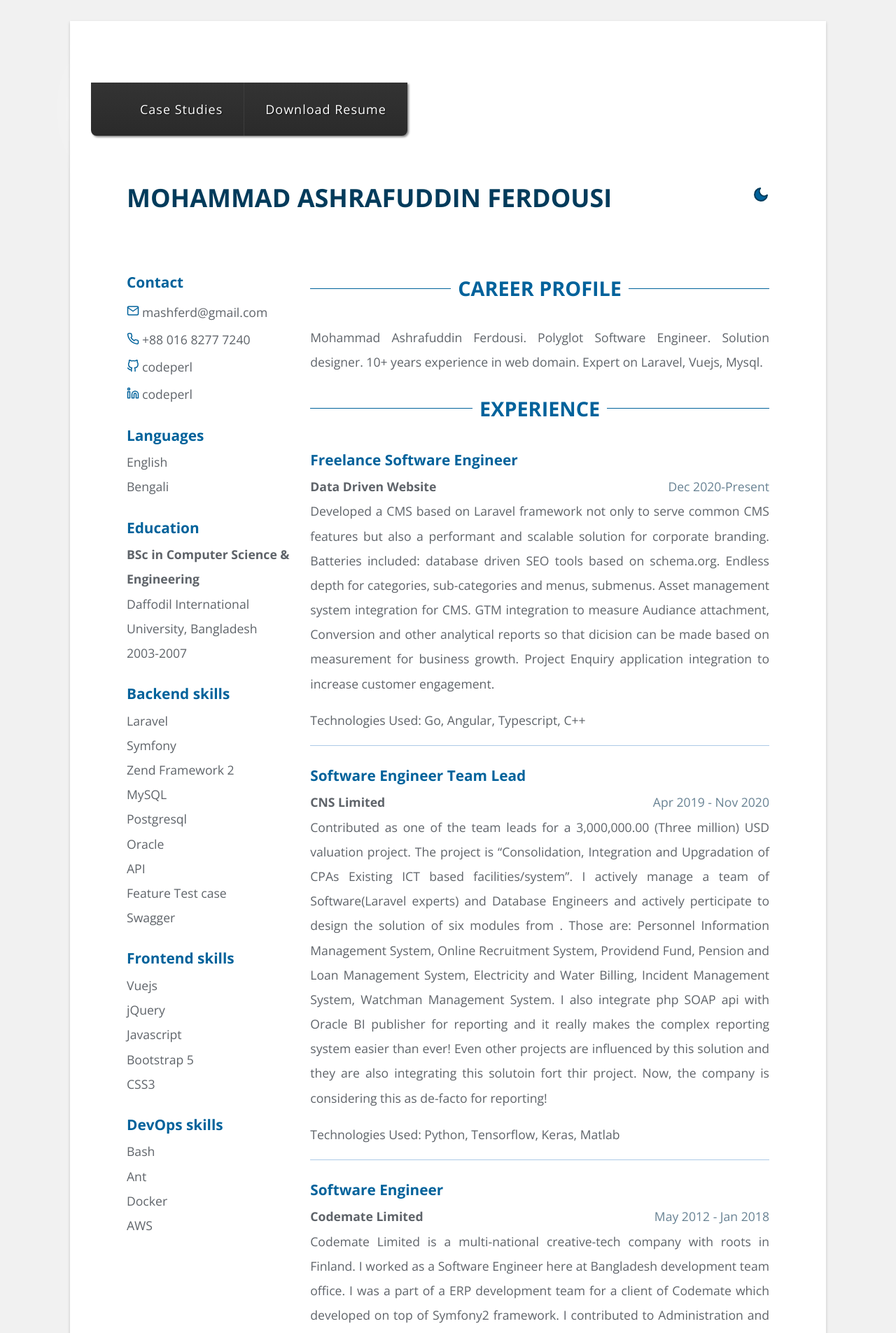
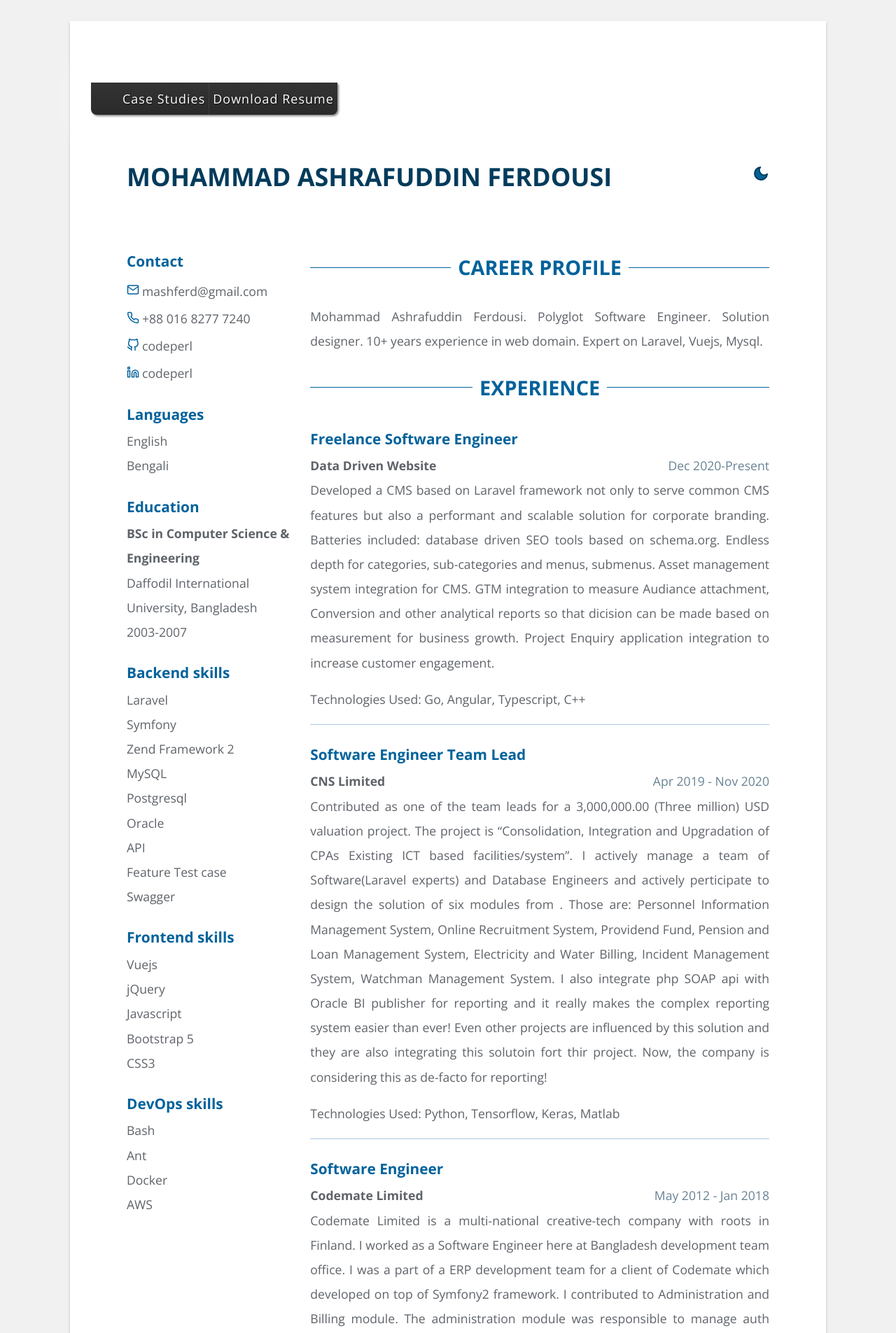
Before and after one commit to codeperl/resume, a Jekyll site: the page built from index.html, in a window 1280 px wide. Shown: the top 1905 px of the page at 70% size. Built offline with Jekyll 4.4.1, drawn with Linux system fonts in a browser that asks for light colours.

```diff
--- a/_sass/_topnav.scss
+++ b/_sass/_topnav.scss
@@ -65,7 +65,7 @@ nav {
 /* prime */
 ul.primary li a {
   display: block;
-  padding: 20px 30px;
+  padding: 5px 5px;
   border-right: 1px solid #3D3D3D;
 }
 
@@ -83,7 +83,7 @@ ul.sub {
   position: absolute;
   z-index: 200;
   box-shadow: 2px 2px 0 #BEBEBE;
-  width: 35%;
+  width: 100%;
   display:none;
 }
 
@@ -112,7 +112,6 @@ ul.sub li a:hover {
 ul.primary li:hover ul {
   display: block;
   background: #fff;
-  width: 100%;
 }
 
 /* keeps the tab background white */
```
